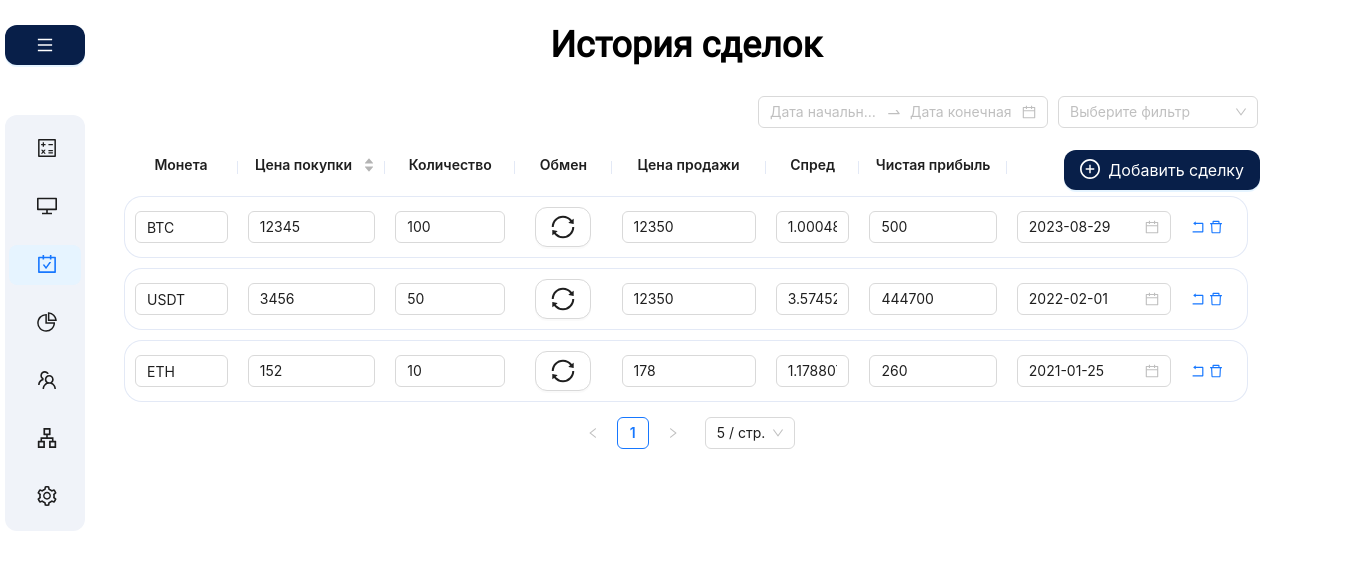
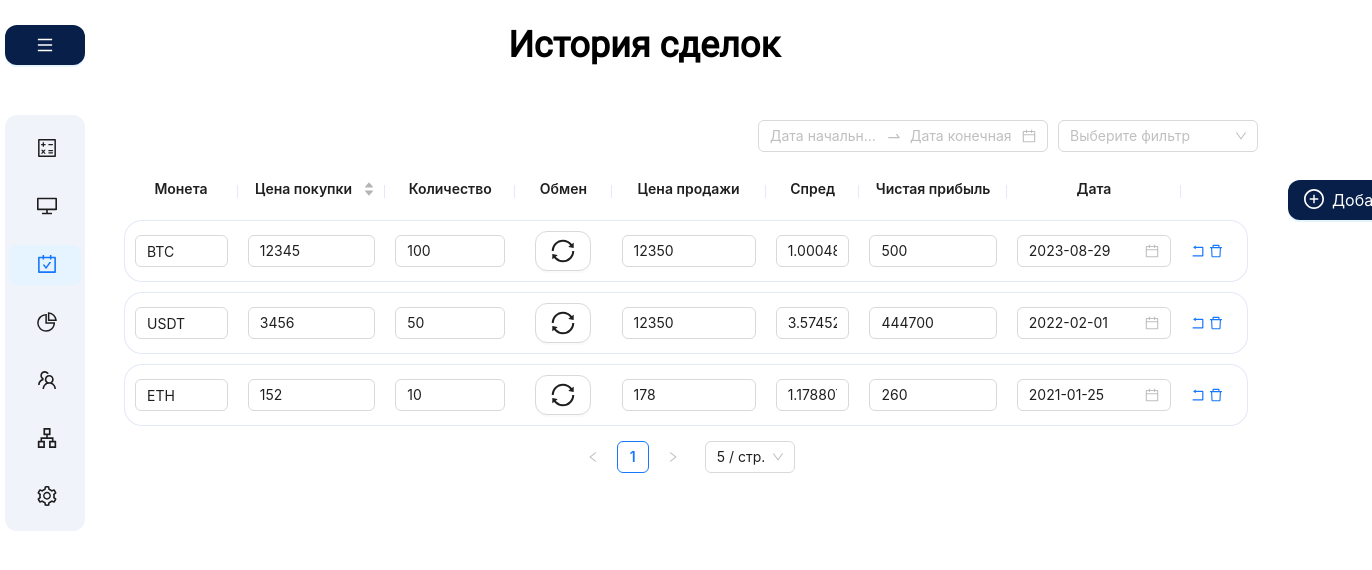
Before and after one commit to DelMaradinho/P2P-Keeper, a React (Create React App) app: page /history in a window 1280 px wide. Shown: the top 570 px of the page, 1372 px wide, since content can reach past the window. Built offline with nearby package versions, Linux system fonts and the light colour scheme.

Commit message:
fix: add new deal button

```diff
--- a/src/components/CustomTable/CustomTable.scss
+++ b/src/components/CustomTable/CustomTable.scss
@@ -1,7 +1,7 @@
 .table {
   &__container {
     width: 1144px;
-    margin: 30px 114px;
+    margin: 30px 30px 30px 114px;
     border-collapse: collapse;
     display: flex;
     flex-direction: column;
--- a/src/components/NewFormulaButton/NewFormulaButton.scss
+++ b/src/components/NewFormulaButton/NewFormulaButton.scss
@@ -1,7 +1,6 @@
 .newFormula {
-  position: absolute;
-  top: 150px;
-  right: 20px;
+  position: fixed;
+  top: 180px;
 }
 
 .ant-btn.ant-btn-round.ant-btn-lg {
--- a/src/pages/history/history.scss
+++ b/src/pages/history/history.scss
@@ -2,6 +2,15 @@
     display: flex;
 }
 
-// .right {
-//     display: flex;
-// }
+.right {
+    display: flex;
+    flex-wrap: wrap;
+    &__header{
+        flex-basis: 100%;
+    }
+    &__button{
+        &__container{
+            position: relative;
+        }
+    }
+}
--- a/src/pages/history/index.js
+++ b/src/pages/history/index.js
@@ -39,9 +39,11 @@ function History() {
         <MainMenu />
       </div>
       <div className="right">
-        <h1>История сделок</h1>
+        <h1 className="right__header">История сделок</h1>
         <CustomTable tableData={data} />
-        <NewFormulaButton handleAddRow={handleAddRow} />
+        <div className="right__button__container">
+          <NewFormulaButton handleAddRow={handleAddRow} />
+        </div>
       </div>
     </div>
   );
```
